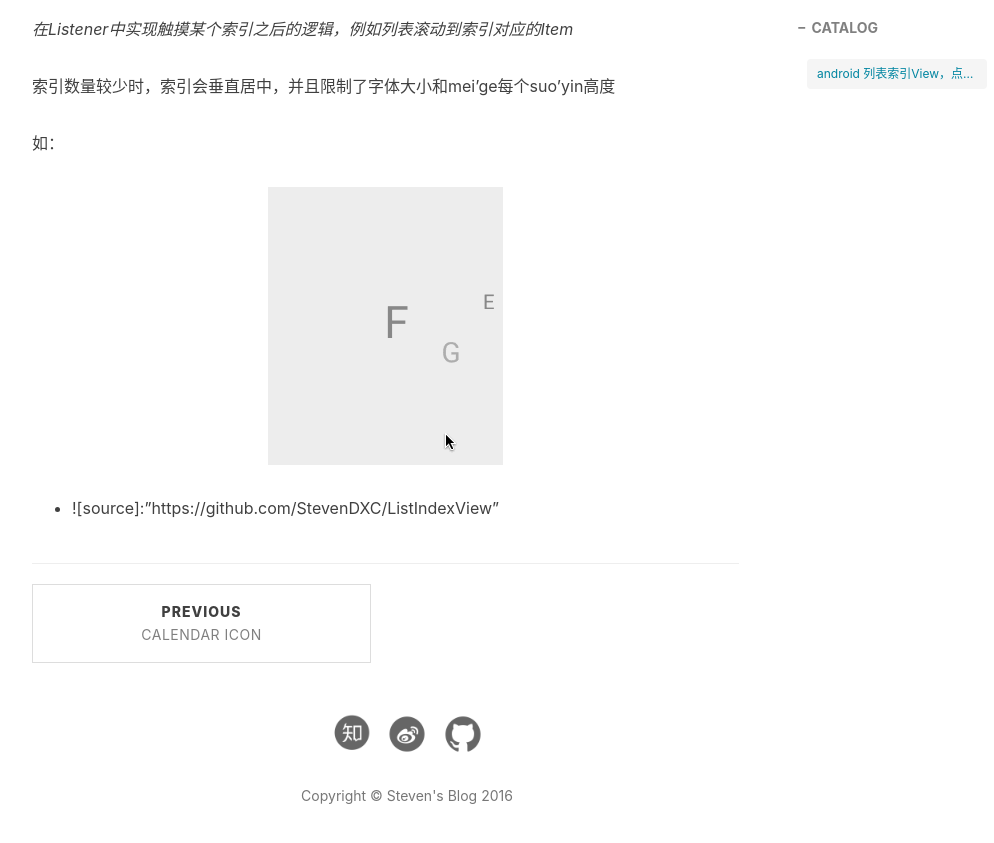
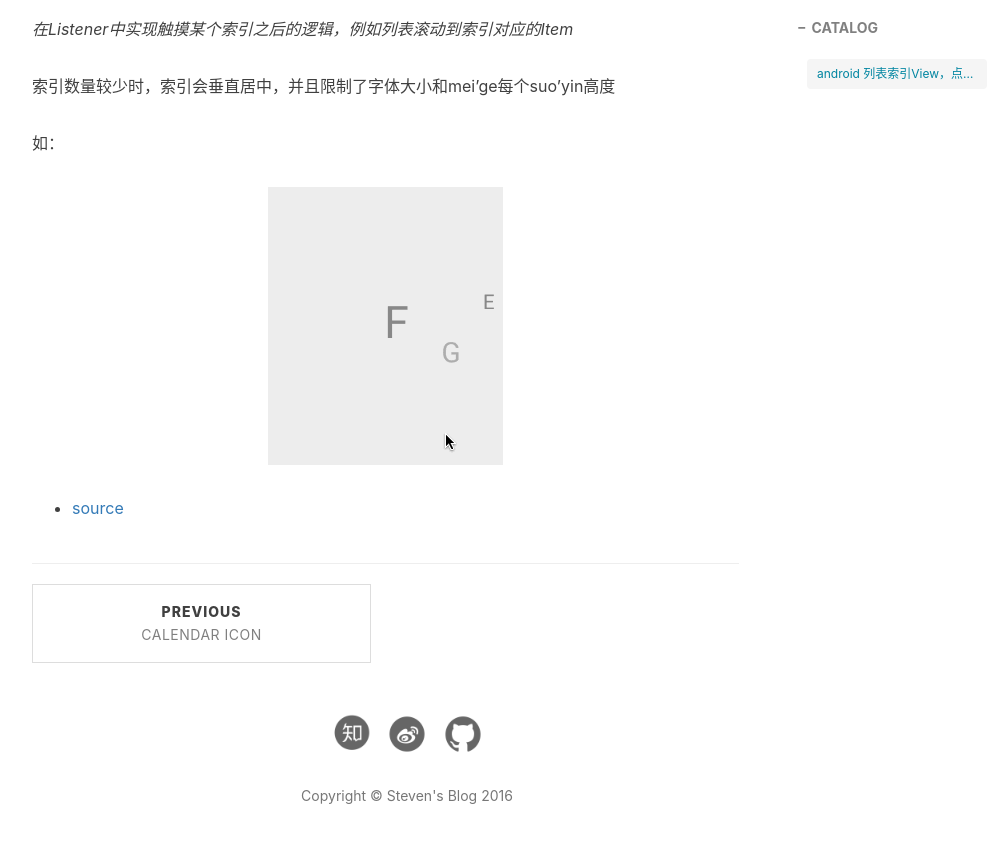
Before and after one commit to StevenDXC/Blog, a Jekyll site: the page built from _posts/2016-04-20-List_index_view.md, in a window 1280 px wide and 900 px high, scrolled down 1697 px. Shown: the top 843 px of the window, without its empty margins (233-1227 px from the left). Built offline with Jekyll 4.4.1, drawn with Linux system fonts in a browser that asks for light colours; nearby versions of some CDN libraries; Markdown is read by kramdown in place of the engine named in the settings; comment, search, counter and statistics services are not loaded.

Commit message:
Update 2016-04-20-List_index_view.md

```diff
--- a/_posts/2016-04-20-List_index_view.md
+++ b/_posts/2016-04-20-List_index_view.md
@@ -50,4 +50,4 @@
  ![image]({{ site.baseurl }}/img/post/list_index_view2.gif)
 
 
-* ![source]:"https://github.com/StevenDXC/ListIndexView"
+* [source](https://github.com/StevenDXC/ListIndexView)
```
